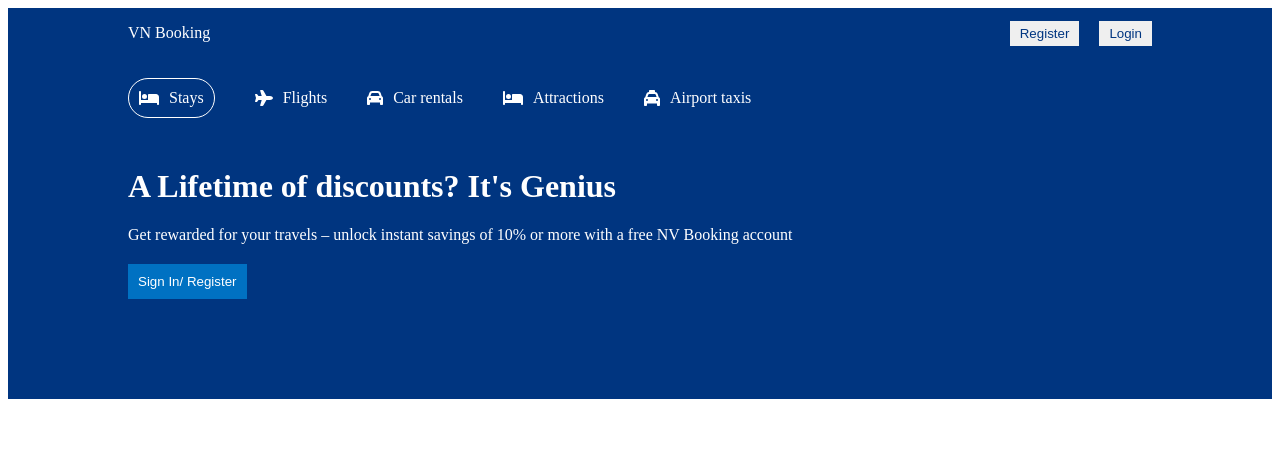
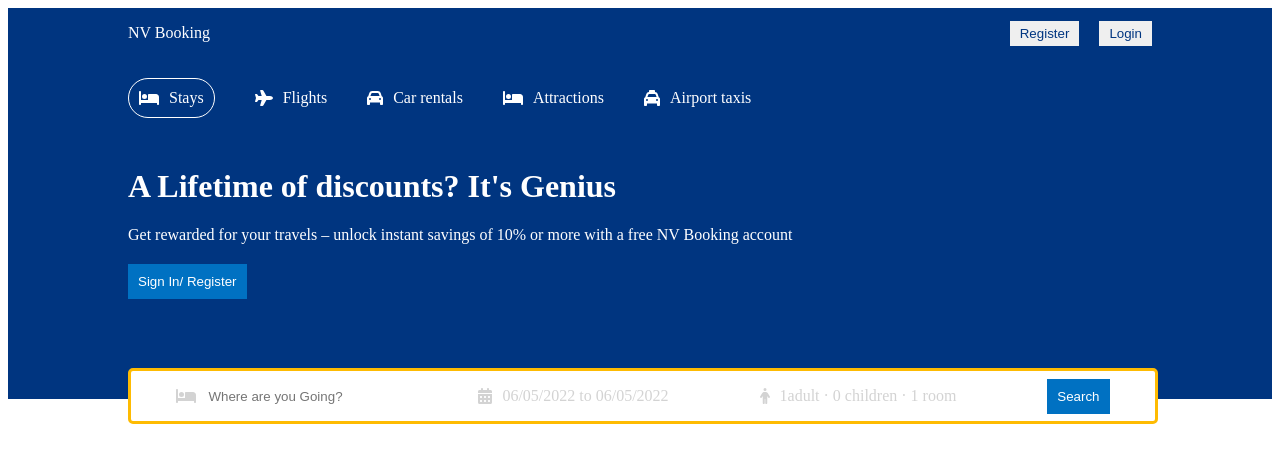
Before and after one commit to shanmugapriyasivaraj/ReactJs-Booking-App, a React (Create React App) app: page / in a window 1280 px wide. Shown: the top 462 px of the page. Built offline with nearby package versions, Linux system fonts and the light colour scheme.

Commit message:
Update Searchbar

```diff
--- a/package.json
+++ b/package.json
@@ -10,7 +10,9 @@
     "@testing-library/jest-dom": "^5.16.4",
     "@testing-library/react": "^13.2.0",
     "@testing-library/user-event": "^13.5.0",
+    "date-fns": "^2.28.0",
     "react": "^18.1.0",
+    "react-date-range": "^1.4.0",
     "react-dom": "^18.1.0",
     "react-router-dom": "^6.3.0",
     "react-scripts": "5.0.1",
--- a/src/Components/Navbar/Navbar.jsx
+++ b/src/Components/Navbar/Navbar.jsx
@@ -5,7 +5,7 @@
   return (
     <div className="navbar">
       <div className="navContainer">
-        <span className="logo">VN Booking</span>
+        <span className="logo">NV Booking</span>
         <div className="navItems">
           <button className="navButton">Register</button>
           <button className="navButton">Login</button>
--- a/src/Components/header/Header.css
+++ b/src/Components/header/Header.css
@@ -3,12 +3,17 @@
   color: white;
   display: flex;
   justify-content: center;
+  position: relative;
 }
 
 .headerContainer {
   width: 100%;
   max-width: 1024px;
   margin: 20px 0px 100px 0px;
+}
+
+.headerContainer.listMode {
+  margin: 20px 0px 0px 0px;
 }
 
 .headerList {
@@ -41,3 +46,79 @@
   padding: 10px;
   cursor: pointer;
 }
+
+.headerSearch {
+  height: 30px;
+  background-color: white;
+  border: 3px solid #febb02;
+  display: flex;
+  align-items: center;
+  justify-content: space-around;
+  padding: 10px 0px;
+  border-radius: 5px;
+  position: absolute;
+  bottom: -25px;
+  width: 100%;
+  max-width: 1024px;
+}
+.headerSearchText {
+  color: lightgrey;
+  cursor: pointer;
+}
+
+.headerIcon {
+  color: lightgrey;
+}
+
+.headerSearchItem {
+  display: flex;
+  align-items: center;
+  gap: 10px;
+}
+
+.headerSearchInput {
+  border: none;
+  outline: none;
+}
+
+.date {
+  position: absolute;
+  top: 50px;
+}
+
+.options {
+  position: absolute;
+  top: 50px;
+  background-color: white;
+  color: grey;
+  border-radius: 5px;
+  -webkit-box-shadow: 0px 0px 10px -5px rgba(0, 0, 0, 0.4);
+  box-shadow: 0px 0px 10px -5px rgba(0, 0, 0, 0.4);
+}
+
+.optionItem {
+  width: 200px;
+  display: flex;
+  justify-content: space-between;
+  margin: 10px;
+}
+
+.optionCounter {
+  display: flex;
+  align-items: center;
+  gap: 10px;
+  font-size: 12px;
+  color: black;
+}
+
+.optionCounterButton {
+  width: 30px;
+  height: 30px;
+  border: 1px solid #0071c2;
+  color: #0071c2;
+  cursor: pointer;
+  background-color: white;
+}
+.optionCounterButton:disabled {
+  cursor: not-allowed;
+}
--- a/src/Components/header/Header.jsx
+++ b/src/Components/header/Header.jsx
@@ -3,15 +3,51 @@
   faPlane,
   faCar,
   faTaxi,
+  faCalendar,
+  faCalendarDays,
+  faPerson,
 } from "@fortawesome/free-solid-svg-icons";
 import { FontAwesomeIcon } from "@fortawesome/react-fontawesome";
-import React from "react";
+import React, { useState } from "react";
 import "./Header.css";
+import "react-date-range/dist/styles.css";
+import "react-date-range/dist/theme/default.css";
+import { DateRange } from "react-date-range";
+import { format } from "date-fns";
 
-function Header() {
+function Header({ type }) {
+  const [openDate, setOpenDate] = useState(false);
+  const [date, setDate] = useState([
+    {
+      startDate: new Date(),
+      endDate: new Date(),
+      key: "selection",
+    },
+  ]);
+
+  const [openOptions, setOpenOptions] = useState(false);
+  const [options, setOptions] = useState({
+    adult: 1,
+    children: 0,
+    room: 1,
+  });
+
+  const handleOption = (name, operation) => {
+    setOptions((prev) => {
+      return {
+        ...prev,
+        [name]: operation === "i" ? options[name] + 1 : options[name] - 1,
+      };
+    });
+  };
+
   return (
     <div className="header">
-      <div className="headerContainer">
+      <div
+        className={
+          type === "list" ? "headerContainer listMode" : "headerContainer"
+        }
+      >
         <div className="headerList">
           <div className="headerListItem active">
             <FontAwesomeIcon icon={faBed} />
@@ -34,12 +70,125 @@
             <span>Airport taxis</span>
           </div>
         </div>
-        <h1 className=".headerTitle">A Lifetime of discounts? It's Genius</h1>
-        <p className="headerDesc">
-          Get rewarded for your travels – unlock instant savings of 10% or more
-          with a free NV Booking account
-        </p>
-        <button className="headerBtn">Sign In/ Register</button>
+        {type !== "list" && (
+          <>
+            <h1 className=".headerTitle">
+              A Lifetime of discounts? It's Genius
+            </h1>
+            <p className="headerDesc">
+              Get rewarded for your travels – unlock instant savings of 10% or
+              more with a free NV Booking account
+            </p>
+            <button className="headerBtn">Sign In/ Register</button>
+            <div className="headerSearch">
+              <div className="headerSearchItem">
+                <FontAwesomeIcon icon={faBed} className="headerIcon" />
+                <input
+                  type="text"
+                  placeholder="Where are you Going?"
+                  className="headerSearchInput"
+                />
+              </div>
+
+              <div className="headerSearchItem">
+                <FontAwesomeIcon icon={faCalendarDays} className="headerIcon" />
+                <span
+                  className="headerSearchText"
+                  onClick={() => setOpenDate(!openDate)}
+                >{`${format(date[0].startDate, "dd/MM/yyyy")} to ${format(
+                  date[0].endDate,
+                  "dd/MM/yyyy"
+                )} `}</span>
+                {openDate && (
+                  <DateRange
+                    editableDateInputs={true}
+                    onChange={(item) => setDate([item.selection])}
+                    moveRangeOnFirstSelection={false}
+                    ranges={date}
+                    className="date"
+                  />
+                )}
+              </div>
+              <div className="headerSearchItem">
+                <FontAwesomeIcon icon={faPerson} className="headerIcon" />
+                <span
+                  onClick={() => setOpenOptions(!openOptions)}
+                  className="headerSearchText"
+                >{`${options.adult}adult · ${options.children} children · ${options.room} room`}</span>
+                {openOptions && (
+                  <div className="options">
+                    <div className="optionItem">
+                      <span className="optionText">Adult</span>
+                      <div className="optionCounter">
+                        <button
+                          disabled={options.adult <= 1}
+                          className="optionCounterButton"
+                          onClick={() => handleOption("adult", "d")}
+                        >
+                          -
+                        </button>
+                        <span className="optionCounterNumber">
+                          {options.adult}
+                        </span>
+                        <button
+                          className="optionCounterButton"
+                          onClick={() => handleOption("adult", "i")}
+                        >
+                          +
+                        </button>
+                      </div>
+                    </div>
+                    <div className="optionItem">
+                      <span className="optionText">Children</span>
+                      <div className="optionCounter">
+                        <button
+                          disabled={options.children <= 0}
+                          className="optionCounterButton"
+                          onClick={() => handleOption("children", "d")}
+                        >
+                          -
+                        </button>
+                        <span className="optionCounterNumber">
+                          {options.children}
+                        </span>
+                        <button
+                          className="optionCounterButton"
+                          onClick={() => handleOption("children", "i")}
+                        >
+                          +
+                        </button>
+                      </div>
+                    </div>
+                    <div className="optionItem">
+                      <span className="optionText">Room</span>
+                      <div className="optionCounter">
+                        <button
+                          disabled={options.room <= 1}
+                          className="optionCounterButton"
+                          onClick={() => handleOption("room", "d")}
+                        >
+                          -
+                        </button>
+                        <span className="optionCounterNumber">
+                          {options.room}
+                        </span>
+                        <button
+                          className="optionCounterButton"
+                          onClick={() => handleOption("room", "i")}
+                        >
+                          +
+                        </button>
+                      </div>
+                    </div>
+                  </div>
+                )}
+              </div>
+              <div className="headerSearchItem">
+                <button className="headerBtn">Search</button>
+              </div>
+            </div>
+          </>
+        )}
       </div>
     </div>
   );
--- a/src/Pages/List/List.jsx
+++ b/src/Pages/List/List.jsx
@@ -1,7 +1,14 @@
 import React from "react";
+import Header from "../../Components/header/Header";
+import Navbar from "../../Components/Navbar/Navbar";
 
 function List() {
-  return <div>List</div>;
+  return (
+    <div>
+      <Navbar />
+      <Header type="list" />
+    </div>
+  );
 }
 
 export default List;
```
Also changed, not shown: 1 other file (tests, documents, lock files or other folders).
